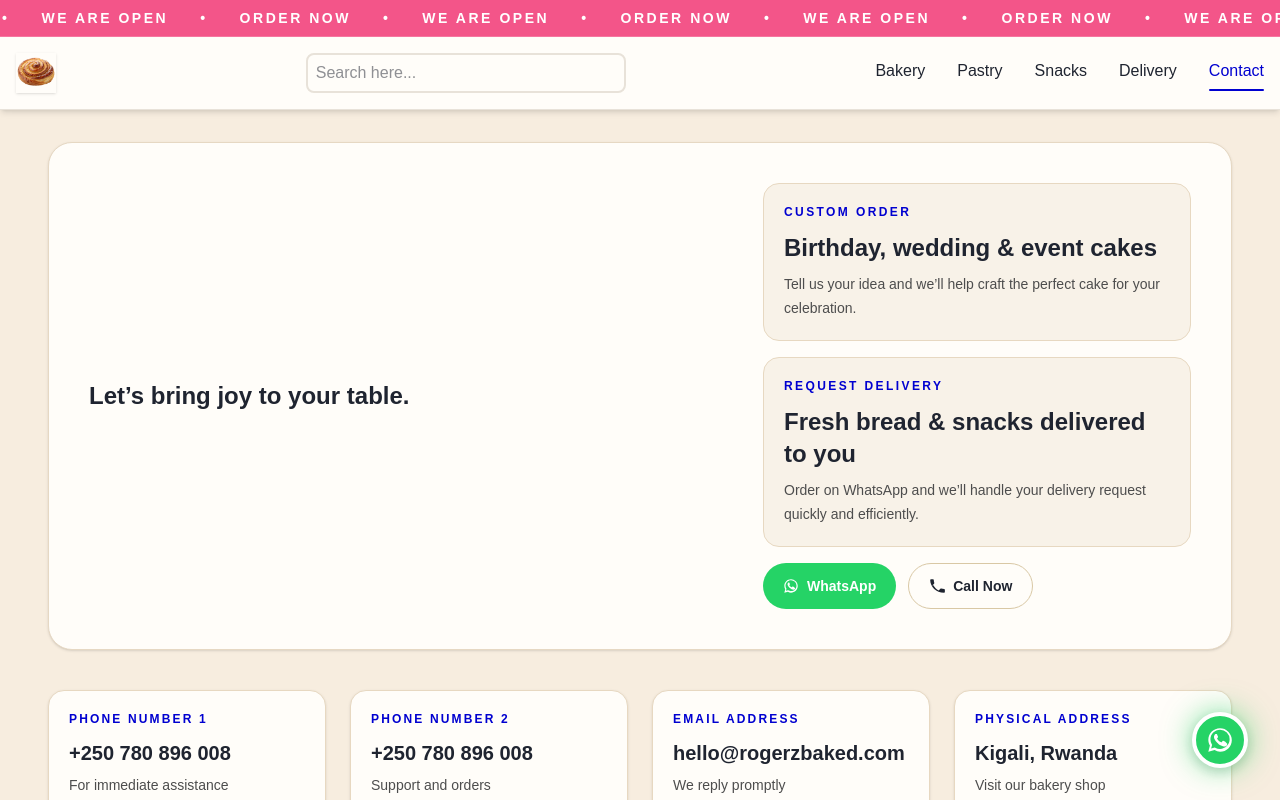
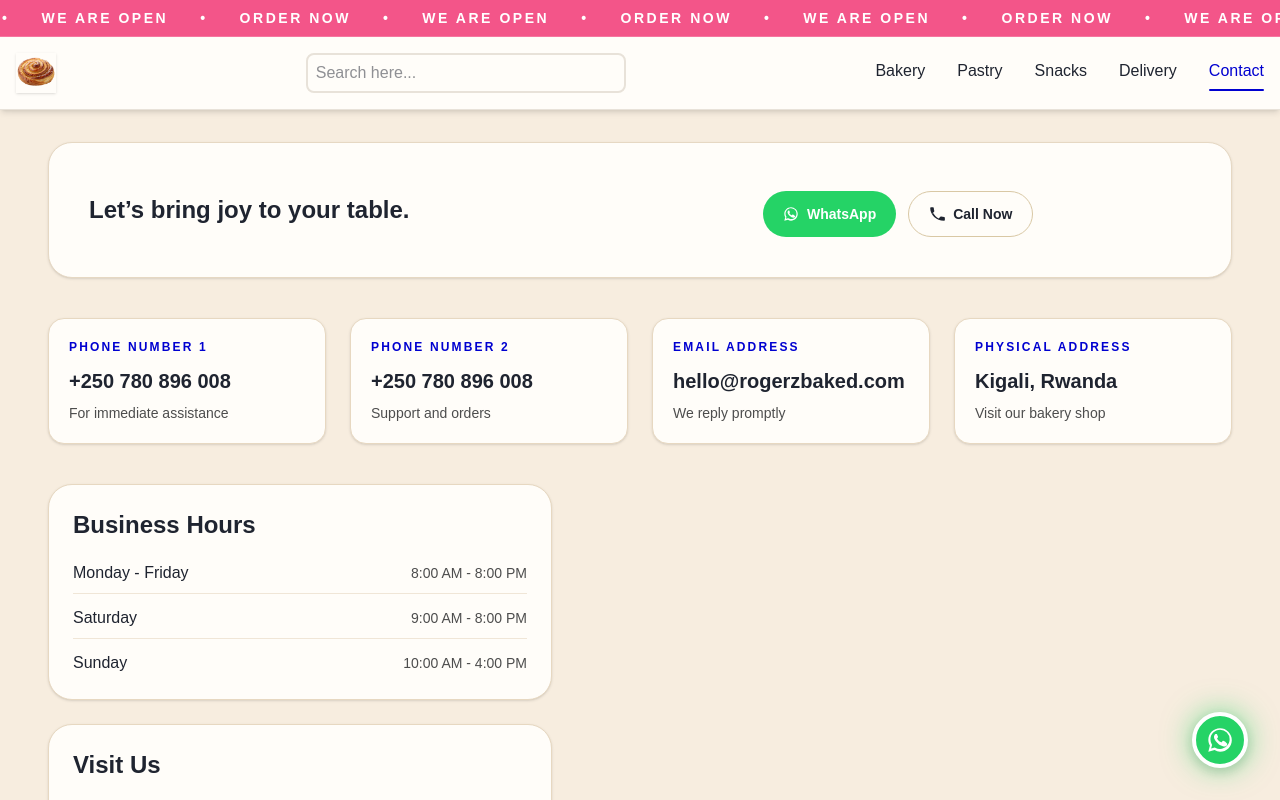
Before and after one commit to bucura-art/primesite, a Next.js app: page /contact in a window 1280 px wide. Shown: the top 800 px of the page. Built offline with nearby package versions, Linux system fonts and the light colour scheme.

Commit message:
Commenting out the slop in contacts page

```diff
--- a/app/contact/page.tsx
+++ b/app/contact/page.tsx
@@ -48,7 +48,7 @@ export default function ContactPage() {
             </div>
 
             <div className="space-y-4">
-              <div className="rounded-2xl border border-[#e7d8c1] bg-[#f8f2e8] p-5">
+              {/*<div className="rounded-2xl border border-[#e7d8c1] bg-[#f8f2e8] p-5">
                 <p className="text-xs font-semibold uppercase tracking-[0.2em]" style={{ color: '#0000D0' }}>
                   Custom Order
                 </p>
@@ -58,9 +58,9 @@ export default function ContactPage() {
                 <p className="mt-2 text-sm leading-6 text-[#4D4D4D]">
                   Tell us your idea and we’ll help craft the perfect cake for your celebration.
                 </p>
-              </div>
+              </div>*/}
 
-              <div className="rounded-2xl border border-[#e7d8c1] bg-[#f8f2e8] p-5">
+              {/*<div className="rounded-2xl border border-[#e7d8c1] bg-[#f8f2e8] p-5">
                 <p className="text-xs font-semibold uppercase tracking-[0.2em]" style={{ color: '#0000D0' }}>
                   Request Delivery
                 </p>
@@ -70,7 +70,7 @@ export default function ContactPage() {
                 <p className="mt-2 text-sm leading-6 text-[#4D4D4D]">
                   Order on WhatsApp and we’ll handle your delivery request quickly and efficiently.
                 </p>
-              </div>
+              </div>*/}
 
               <div className="mt-2 flex flex-wrap gap-3">
                 <a
```
